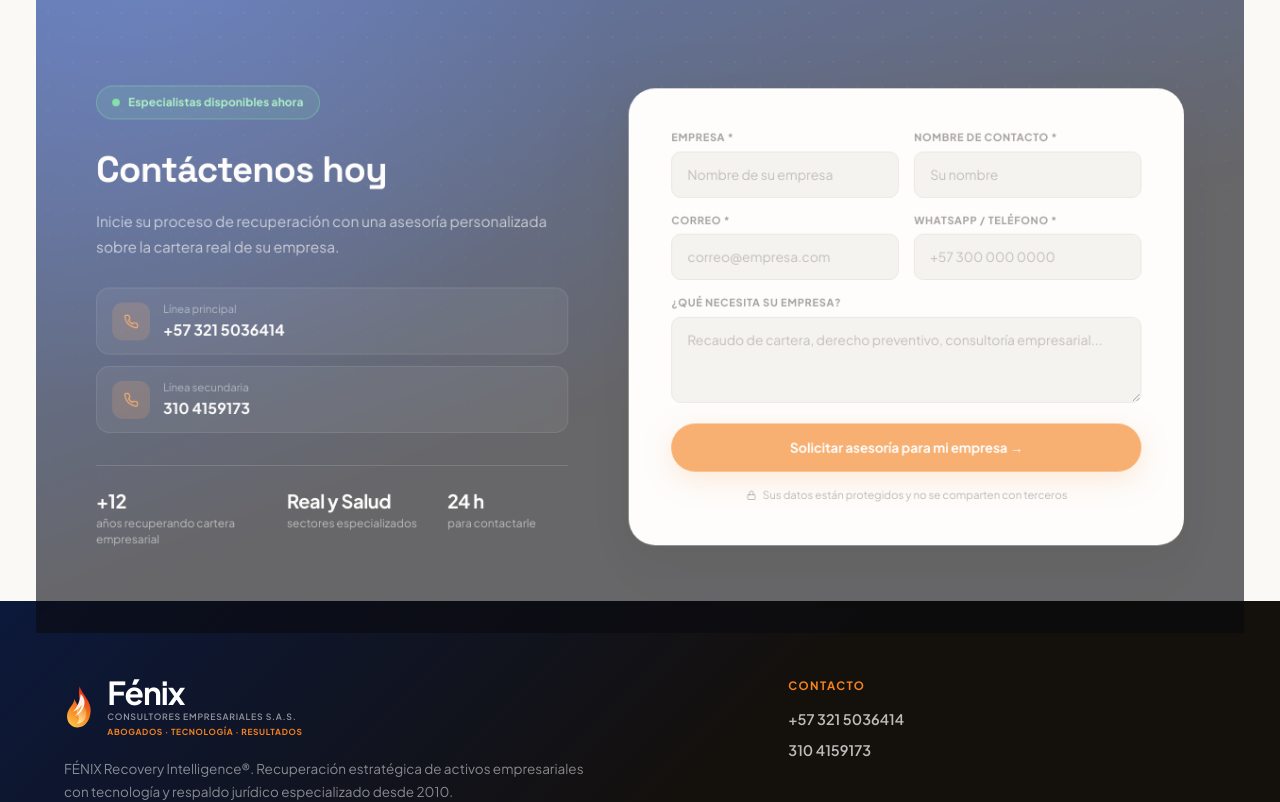
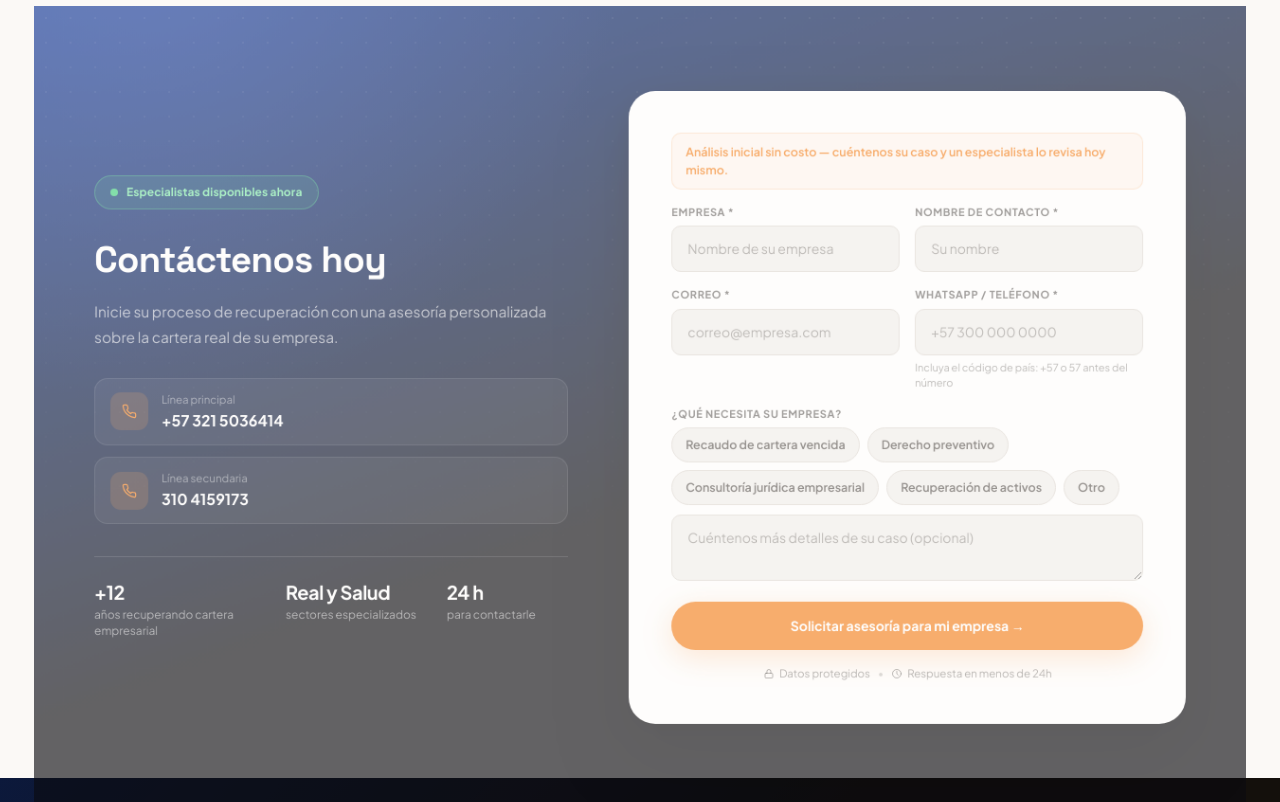
Before and after one commit to ventas10x26/ventas10x, a Next.js app: page /fenix-consultores in a window 1280 px wide. Shown: the part 9620-10422 px from the top of the page. Built offline with nearby package versions, Linux system fonts and the light colour scheme; no server answers.

Commit message:
feat(fenix): formulario mas persuasivo, ayuda de codigo de pais y necesidades como chips seleccionables

```diff
--- a/src/components/fenix/FenixLeadForm.tsx
+++ b/src/components/fenix/FenixLeadForm.tsx
@@ -13,6 +13,19 @@ type Props = {
   theme?: 'dark' | 'light'
 }
 
+// Opciones de "qué necesita su empresa" -- antes era un textarea libre, que
+// para alguien con una necesidad real y prisa es más fricción que ayuda:
+// elegir es más rápido que redactar. El textbox de abajo sigue disponible
+// para quien quiera dar contexto adicional, pero ya no es obligatorio
+// escribir para poder avanzar.
+const NECESIDADES = [
+  'Recaudo de cartera vencida',
+  'Derecho preventivo',
+  'Consultoría jurídica empresarial',
+  'Recuperación de activos',
+  'Otro',
+]
+
 function IconLock() {
   return (
     <svg width="12" height="12" viewBox="0 0 24 24" fill="none" stroke="currentColor" strokeWidth="2" strokeLinecap="round" strokeLinejoin="round">
@@ -22,10 +35,30 @@ function IconLock() {
   )
 }
 
+function IconClock() {
+  return (
+    <svg width="12" height="12" viewBox="0 0 24 24" fill="none" stroke="currentColor" strokeWidth="2" strokeLinecap="round" strokeLinejoin="round">
+      <circle cx="12" cy="12" r="9" />
+      <path d="M12 7v5l3 3" />
+    </svg>
+  )
+}
+
 export function FenixLeadForm({ compact = false, onSuccess, theme = 'dark' }: Props) {
   const light = theme === 'light'
   const [status, setStatus] = useState<Status>('idle')
   const [errorMsg, setErrorMsg] = useState('')
+  const [necesidades, setNecesidades] = useState<Set<string>>(new Set())
+  const [detalle, setDetalle] = useState('')
+
+  function toggleNecesidad(opcion: string) {
+    setNecesidades(prev => {
+      const next = new Set(prev)
+      if (next.has(opcion)) next.delete(opcion)
+      else next.add(opcion)
+      return next
+    })
+  }
 
   async function handleSubmit(e: FormEvent<HTMLFormElement>) {
     e.preventDefault()
@@ -33,13 +66,16 @@ export function FenixLeadForm({ compact = false, onSuccess, theme = 'dark' }: Pr
     setErrorMsg('')
 
     const form = e.currentTarget
-    const mensajeEl = form.elements.namedItem('mensaje') as HTMLTextAreaElement | null
+    const partesMensaje: string[] = []
+    if (necesidades.size > 0) partesMensaje.push(`Necesita: ${[...necesidades].join(', ')}`)
+    if (detalle.trim()) partesMensaje.push(detalle.trim())
+
     const data = {
       empresa: (form.elements.namedItem('empresa') as HTMLInputElement).value.trim(),
       nombre: (form.elements.namedItem('nombre') as HTMLInputElement).value.trim(),
       email: (form.elements.namedItem('email') as HTMLInputElement).value.trim(),
       telefono: (form.elements.namedItem('telefono') as HTMLInputElement).value.trim(),
-      mensaje: mensajeEl?.value.trim() || '',
+      mensaje: partesMensaje.join(' — '),
     }
 
     try {
@@ -52,6 +88,8 @@ export function FenixLeadForm({ compact = false, onSuccess, theme = 'dark' }: Pr
       if (!res.ok) throw new Error(json.error || 'No se pudo enviar el formulario')
       setStatus('ok')
       form.reset()
+      setNecesidades(new Set())
+      setDetalle('')
       onSuccess?.()
     } catch (err) {
       setStatus('error')
@@ -86,6 +124,12 @@ export function FenixLeadForm({ compact = false, onSuccess, theme = 'dark' }: Pr
 
   return (
     <form onSubmit={handleSubmit} className={light ? 'fenix-form fenix-form-light' : 'fenix-form'} style={{ display: 'flex', flexDirection: 'column', gap, textAlign: 'left' }}>
+      {!compact && (
+        <div className="fenix-kicker">
+          Análisis inicial sin costo — cuéntenos su caso y un especialista lo revisa hoy mismo.
+        </div>
+      )}
+
       <div style={{ display: 'grid', gridTemplateColumns: rowCols, gap }} className="fenix-form-row">
         <div>
           <label className="fenix-label" htmlFor="empresa">Empresa *</label>
@@ -105,13 +149,39 @@ export function FenixLeadForm({ compact = false, onSuccess, theme = 'dark' }: Pr
         <div>
           <label className="fenix-label" htmlFor="telefono">WhatsApp / Teléfono *</label>
           <input id="telefono" name="telefono" type="tel" required className="fenix-input" placeholder="+57 300 000 0000" />
+          <div className="fenix-hint">Incluya el código de país: +57 o 57 antes del número</div>
         </div>
       </div>
 
       {!compact && (
         <div>
-          <label className="fenix-label" htmlFor="mensaje">¿Qué necesita su empresa?</label>
-          <textarea id="mensaje" name="mensaje" rows={3} className="fenix-input" style={{ resize: 'vertical' }} placeholder="Recaudo de cartera, derecho preventivo, consultoría empresarial..." />
+          <label className="fenix-label">¿Qué necesita su empresa?</label>
+          <div className="fenix-chips">
+            {NECESIDADES.map(opcion => {
+              const activo = necesidades.has(opcion)
+              return (
+                <button
+                  key={opcion}
+                  type="button"
+                  onClick={() => toggleNecesidad(opcion)}
+                  className={`fenix-chip${activo ? ' fenix-chip-activo' : ''}`}
+                  aria-pressed={activo}
+                >
+                  {activo ? '✓ ' : ''}{opcion}
+                </button>
+              )
+            })}
+          </div>
+          <textarea
+            id="detalle"
+            name="detalle"
+            rows={2}
+            className="fenix-input"
+            style={{ resize: 'vertical', marginTop: '10px' }}
+            placeholder="Cuéntenos más detalles de su caso (opcional)"
+            value={detalle}
+            onChange={e => setDetalle(e.target.value)}
+          />
         </div>
       )}
 
@@ -127,11 +197,23 @@ export function FenixLeadForm({ compact = false, onSuccess, theme = 'dark' }: Pr
         {status === 'loading' ? 'Enviando…' : compact ? 'Enviar →' : 'Solicitar asesoría para mi empresa →'}
       </button>
 
-      <div style={{ display: 'flex', alignItems: 'center', justifyContent: 'center', gap: '6px', fontSize: '11.5px', color: light ? 'rgba(23,18,14,.45)' : 'rgba(255,255,255,.35)' }}>
-        <IconLock /> Sus datos están protegidos y no se comparten con terceros
+      <div className="fenix-trust-row">
+        <span><IconLock /> Datos protegidos</span>
+        <span className="fenix-trust-dot">•</span>
+        <span><IconClock /> Respuesta en menos de 24h</span>
       </div>
 
       <style>{`
+        .fenix-kicker {
+          font-size: 12.5px;
+          font-weight: 600;
+          color: ${light ? ACCENT : '#ffb066'};
+          background: ${light ? `${ACCENT}12` : `${ACCENT}1c`};
+          border: 1px solid ${light ? `${ACCENT}30` : `${ACCENT}38`};
+          border-radius: 10px;
+          padding: 10px 14px;
+          line-height: 1.5;
+        }
         .fenix-input {
           width: 100%;
           background: rgba(255,255,255,.04);
@@ -158,6 +240,35 @@ export function FenixLeadForm({ compact = false, onSuccess, theme = 'dark' }: Pr
           color: rgba(255,255,255,.55);
           margin-bottom: 6px;
         }
+        .fenix-hint {
+          font-size: 11px;
+          color: rgba(255,255,255,.4);
+          margin-top: 5px;
+        }
+        .fenix-chips {
+          display: flex;
+          flex-wrap: wrap;
+          gap: 8px;
+        }
+        .fenix-chip {
+          font-family: inherit;
+          font-size: 12.5px;
+          font-weight: 600;
+          padding: 8px 14px;
+          border-radius: 999px;
+          border: 1px solid rgba(255,255,255,.18);
+          background: rgba(255,255,255,.04);
+          color: rgba(255,255,255,.75);
+          cursor: pointer;
+          transition: border-color .15s ease, background-color .15s ease, color .15s ease, transform .1s ease;
+        }
+        .fenix-chip:hover { border-color: rgba(255,255,255,.35); transform: translateY(-1px); }
+        .fenix-chip-activo {
+          background: ${ACCENT};
+          border-color: ${ACCENT};
+          color: #050302;
+        }
+        .fenix-chip-activo:hover { border-color: ${ACCENT}; }
         .fenix-submit-btn {
           width: 100%;
           background: ${ACCENT};
@@ -175,6 +286,16 @@ export function FenixLeadForm({ compact = false, onSuccess, theme = 'dark' }: Pr
           box-shadow: 0 12px 36px ${ACCENT}65;
         }
         .fenix-submit-btn:active:not(:disabled) { transform: translateY(0); }
+        .fenix-trust-row {
+          display: flex;
+          align-items: center;
+          justify-content: center;
+          gap: 8px;
+          font-size: 11.5px;
+          color: rgba(255,255,255,.35);
+        }
+        .fenix-trust-row span { display: inline-flex; align-items: center; gap: 5px; }
+        .fenix-trust-dot { opacity: .5; }
         /* ── Tema claro (panel derecho de la sección de contacto) ── */
         .fenix-form-light .fenix-input {
           background: #f1efec;
@@ -195,12 +316,22 @@ export function FenixLeadForm({ compact = false, onSuccess, theme = 'dark' }: Pr
           font-size: 11px;
           font-weight: 700;
         }
+        .fenix-form-light .fenix-hint { color: rgba(23,18,14,.42); }
+        .fenix-form-light .fenix-chip {
+          border-color: #e0dbd5;
+          background: #f1efec;
+          color: rgba(23,18,14,.68);
+        }
+        .fenix-form-light .fenix-chip:hover { border-color: #cfc8c0; }
+        .fenix-form-light .fenix-chip-activo { color: #fff; }
         .fenix-form-light .fenix-submit-btn { color: #fff; }
+        .fenix-form-light .fenix-trust-row { color: rgba(23,18,14,.45); }
         @media (max-width: 560px) {
           .fenix-form-row { grid-template-columns: 1fr !important; }
         }
         @media (prefers-reduced-motion: reduce) {
           .fenix-submit-btn:hover:not(:disabled) { transform: none; }
+          .fenix-chip:hover { transform: none; }
         }
       `}</style>
     </form>
```
